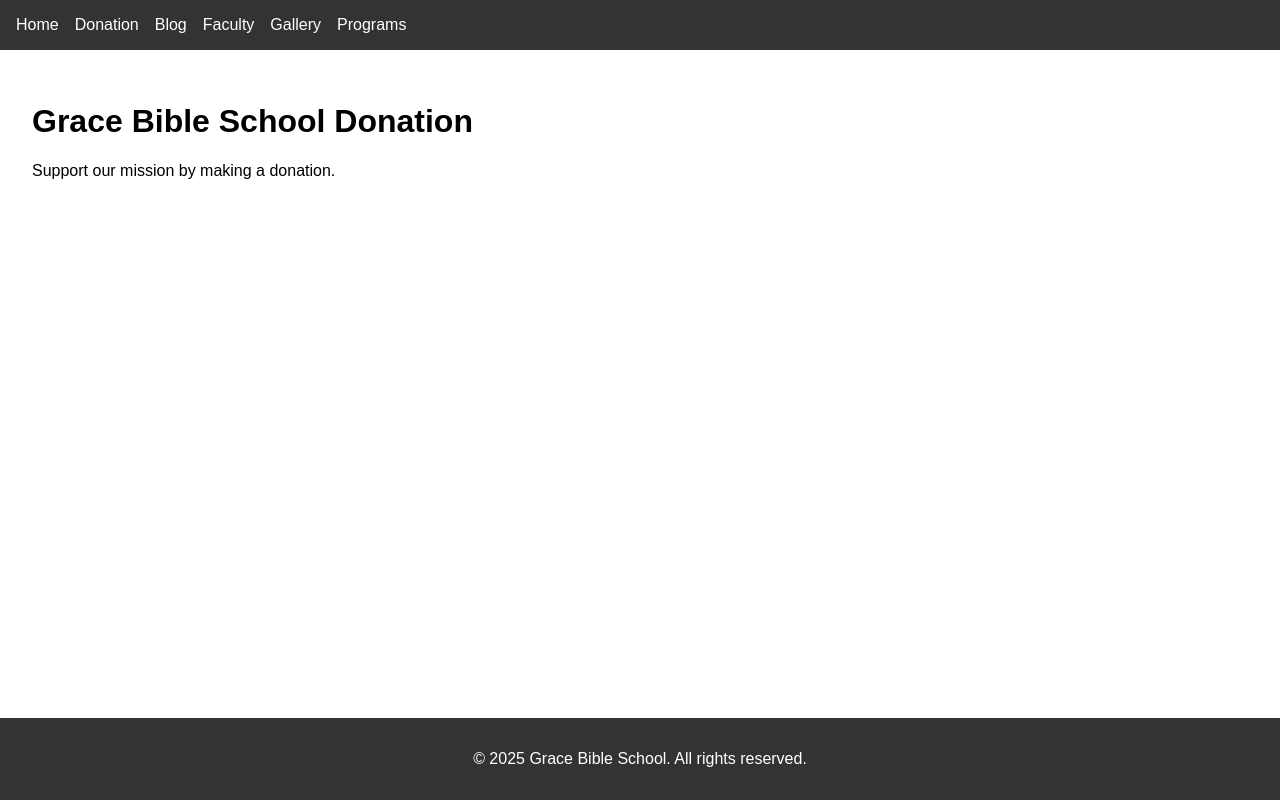
After one commit to AudoWrld/gbs, a Django app: page /donation/ in a window 1280 px wide. The commit adds this page. Run offline with Django 5.2, Linux system fonts and the light colour scheme.

Commit message:
A simple base template, updating soon

```diff
--- /dev/null
+++ b/templates/base.html
@@ -0,0 +1,68 @@
+<!DOCTYPE html>
+<html lang="en">
+<head>
+    <meta charset="UTF-8">
+    <meta name="viewport" content="width=device-width, initial-scale=1.0">
+    <title>{% block title %}Grace Bible School{% endblock %}</title>
+    <style>
+        body {
+            font-family: Arial, sans-serif;
+            margin: 0;
+            padding: 0;
+            display: flex;
+            flex-direction: column;
+            min-height: 100vh;
+        }
+        .navbar {
+            background-color: #333;
+            color: white;
+            padding: 1rem;
+        }
+        .navbar ul {
+            list-style: none;
+            margin: 0;
+            padding: 0;
+            display: flex;
+        }
+        .navbar li {
+            margin-right: 1rem;
+        }
+        .navbar a {
+            color: white;
+            text-decoration: none;
+        }
+        .navbar a:hover {
+            text-decoration: underline;
+        }
+        .content {
+            flex: 1;
+            padding: 2rem;
+        }
+        .footer {
+            background-color: #333;
+            color: white;
+            text-align: center;
+            padding: 1rem;
+            margin-top: auto;
+        }
+    </style>
+</head>
+<body>
+    <nav class="navbar">
+        <ul>
+            <li><a href="{% url 'home' %}">Home</a></li>
+            <li><a href="{% url 'donation' %}">Donation</a></li>
+            <li><a href="{% url 'blogs' %}">Blog</a></li>
+            <li><a href="{% url 'our_faculty' %}">Faculty</a></li>
+            <li><a href="{% url 'gallery' %}">Gallery</a></li>
+            <li><a href="{% url 'our_programs' %}">Programs</a></li>
+        </ul>
+    </nav>
+    <div class="content">
+        {% block content %}{% endblock %}
+    </div>
+    <footer class="footer">
+        <p>&copy; 2025 Grace Bible School. All rights reserved.</p>
+    </footer>
+</body>
+</html>
--- /dev/null
+++ b/templates/donation/donation.html
@@ -0,0 +1,8 @@
+{% extends 'base.html' %}
+
+{% block title %}Donation - Grace Bible School{% endblock %}
+
+{% block content %}
+    <h1>Grace Bible School Donation</h1>
+    <p>Support our mission by making a donation.</p>
+{% endblock %}
```
Also changed, not shown: templates/blogs/blogs.html (+6 -10 lines), templates/core/donation.html (deleted, +0 -17 lines), templates/core/home.html (+6 -10 lines), templates/donations/donation.html (deleted, +0 -17 lines), templates/faculty/our_faculty.html (+6 -10 lines), templates/gallery/gallery.html (+6 -10 lines), templates/programs/our_programs.html (+6 -10 lines).
